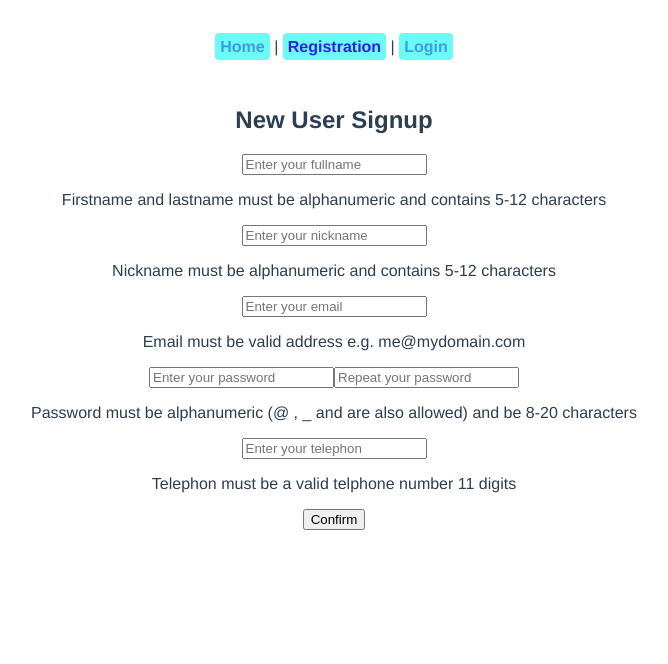
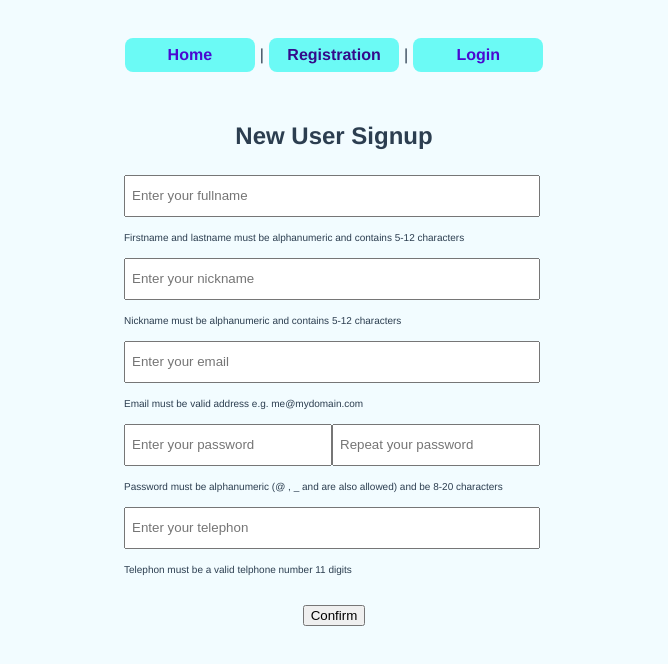
Before and after one commit to Demilicz/Email_Validator, a Vue app: page /Registration in a window 1280 px wide. Shown: the top 664 px of the page, without its empty margins (306-974 px from the left). Built offline with nearby package versions, Linux system fonts and the light colour scheme.

Commit message:
some changes in style and component which allows me to finish app and now I also know how define component with typescript

```diff
--- a/src/App.vue
+++ b/src/App.vue
@@ -8,27 +8,37 @@
 </template>
 
 <style lang="scss">
+
+body {
+  background: #f2fcff;
+}
+
 #app {
   font-family: Avenir, Helvetica, Arial, sans-serif;
   -webkit-font-smoothing: antialiased;
   -moz-osx-font-smoothing: grayscale;
   text-align: center;
   color: #2c3e50;
+
 }
 
 #nav {
   padding: 30px;
+  display: flex;
+  justify-content: center;
+  align-items: center;
 
   a {
     font-weight: bold;
-    color: #3c9ce6;
+    color: #4a08d1;
     background: #6bfaf5;
-    padding: 5px;
-    border-radius: 4px;
+    padding: 8px 0;
+    border-radius: 8px;
     text-decoration: none;
-
+    width: 130px;
+    margin: 0 5px;
     &.router-link-exact-active {
-      color: #301eeb;
+      color: #340a8a;
     }
   }
 }
--- a/src/views/Login.vue
+++ b/src/views/Login.vue
@@ -3,9 +3,9 @@
     <h2>Welcome back. log in here.</h2>
     <form action="#">
       <input type="username" placeholder="Enter your username" >
-      <p v-if="wronguser">Username must be alphanumeric and contains 5-12 characters</p>
+      <p v-if="userError">Username must be alphanumeric and contains 5-12 characters</p>
       <input type="password" placeholder="Enter your password" >
-      <p v-if="wrongpassword">Password must be alphanumeric (@ , _ and are also allowed) and be 8-20 characters</p>
+      <p v-if="passwordError">Password must be alphanumeric (@ , _ and are also allowed) and be 8-20 characters</p>
     </form>
     <button>Log In</button>
   </div>
@@ -14,8 +14,8 @@
 <script lang="ts">
   export default {
     data: () => ({
-      wronguser: false,
-      wrongpassword: false,
+      userError: false,
+      passwordError: false,
     }),
     methods: {
 
--- a/src/views/Registration.vue
+++ b/src/views/Registration.vue
@@ -2,20 +2,23 @@
   <div class="registration">
     <h2>New User Signup</h2>
     <form action="#">
-      <input type="name" name="name" @keyup="validName" placeholder="Enter your fullname" >
-      <p>Firstname and lastname must be alphanumeric and contains 5-12 characters {{name}}</p>
+      <input type="name" class="input"  v-model="inputValue.fullname" @keyup="validName" placeholder="Enter your fullname" >
+      <p>Firstname and lastname must be alphanumeric and contains 5-12 characters {{inputValue.name}}</p>
 
-      <input type="nickname" name="kickname" placeholder="Enter your nickname" >
+      <input type="nickname" class="input" name="kickname" placeholder="Enter your nickname" >
       <p>Nickname must be alphanumeric and contains 5-12 characters</p>
 
-      <input type="email" name="email" placeholder="Enter your email" >
+      <input type="email" class="input" name="email" placeholder="Enter your email" >
       <p>Email must be valid address e.g. me@mydomain.com</p>
 
-      <input type="password" name="password" placeholder="Enter your password" >
-      <input type="password" name="cheakPassword" placeholder="Repeat your password" >
+
+      <input type="password" class="pasInput" name="password" placeholder="Enter your password" >
+      <input type="password" class="pasInput" name="cheakPassword" placeholder="Repeat your password" >
+
+      <p v-if="isDifferentPass" class="error">Password should be the same in both inputs!</p>
       <p>Password must be alphanumeric (@ , _ and are also allowed) and be 8-20 characters</p>
 
-      <input type="telephon" name="telephon" placeholder="Enter your telephon">
+      <input type="telephon" class="input" name="telephon" placeholder="Enter your telephon">
       <p>Telephon must be a valid telphone number 11 digits</p>
 
     </form>
@@ -28,26 +31,73 @@
 <script lang="ts">
 
   import validation from '../objects/validation';
+  import {defineComponent} from 'vue';
 
-  export default {
+  export default defineComponent({
     data: () =>({
-      name: '',
-      nickname: '',
-      email: '',
-      password: '',
-      cheakPassword: '',
-      telephon: ''
-    }),
-    methods: {
-      validName(v: string) {
 
-        // let isValid = validation.fullname.test();
+      inputValue: {
+        fullname: '',
+        nickname: '',
+        email: '',
+        password: '',
+        cheakPassword: '',
+        telephon: ''
+      },
+
+      isDifferentPass: false,
 
 
 
 
+
+    }),
+    methods: {
+      validName() {
+
+        let isValid = validation.fullname.test(this.inputValue.fullname);
+        console.log();
+
+        console.log(isValid);
+
       }
 
     }
+  })
+</script>
+
+<style lang="scss" scoped>
+
+
+  form {
+    display: flex;
+    flex-wrap: wrap;
+    max-width: 420px;
+    margin: 20px auto;
+
+    .input {
+      padding: 4px 6px;
+      width: 400px;
+      height: 30px;
+      margin: 5px 0;
+    }
+    .pasInput {
+      padding: 4px 6px;
+      width: 192px;
+      height: 30px;
+      margin: 5px 0;
+    }
+
+    p {
+      font-size: 10px;
+      .error {
+        color: red;
+        font-size: 12px;
+      }
+    }
+
+
   }
-</script>
+
+
+</style>
```
